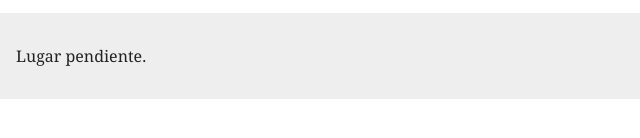
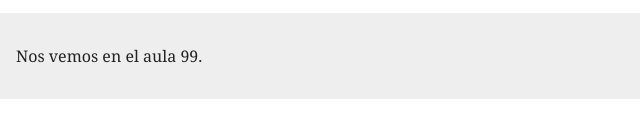
Before and after one commit to enekomunozbalma/club-lectura-2627, a plain HTML site: page index.html in a window 1280 px wide. Shown: the part 292-430 px from the top of the page, 0-640 px from the left. Drawn offline with Linux system fonts and the light colour scheme.

Commit message:
fix: publicar el lugar de encuentro

```diff
--- a/index.html
+++ b/index.html
@@ -18,7 +18,7 @@
     </section>
   </main>
   <footer>
-    <p>Lugar pendiente.</p>
+    <p>Nos vemos en el aula 99.</p>
   </footer>
 </body>
 </html>
```
